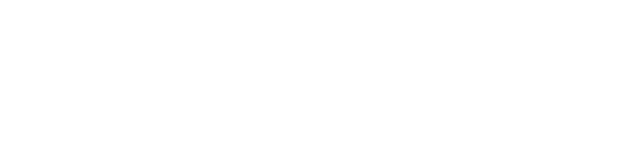
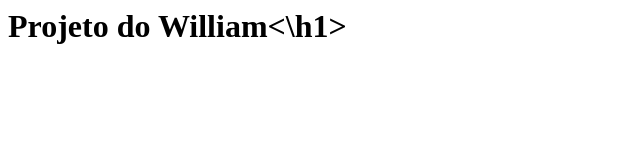
Before and after one commit to willkes/curso-git, a plain HTML site: page index.html in a window 1280 px wide. Shown: the whole page, without its empty margins (0-640 px from the left). Drawn offline with Linux system fonts and the light colour scheme.

```diff
--- a/index.html
+++ b/index.html
@@ -1,6 +1,7 @@
 <html>
 	<head>
-	</heado>
+	</head>
 	<body>
+		<h1>Projeto do William<\h1>
 	<body>
 </html>
```
